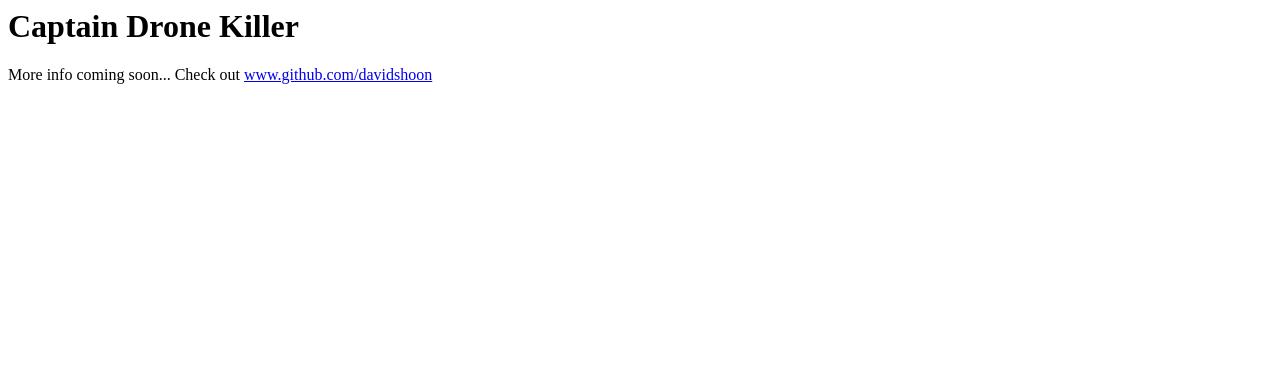
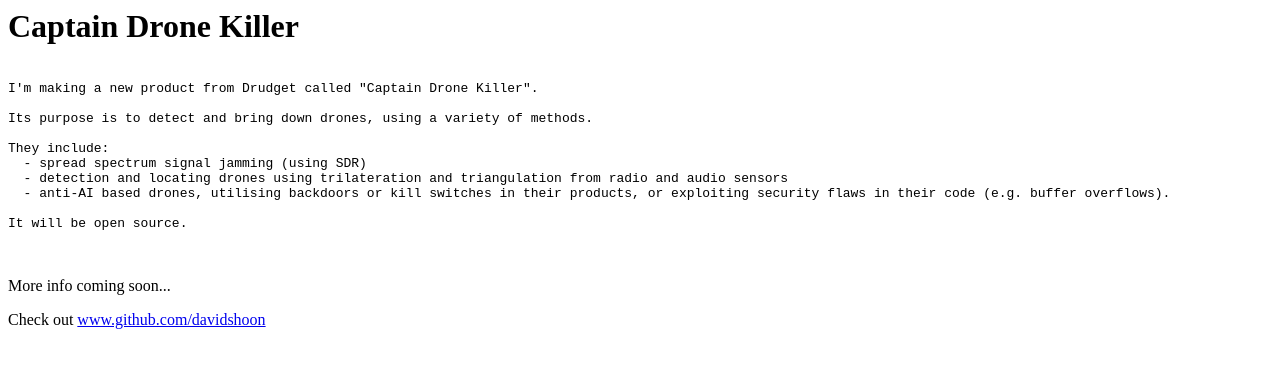
Before and after one commit to davidshoon/captaindronekiller, a plain HTML site: page index.html in a window 1280 px wide. Drawn offline with Linux system fonts and the light colour scheme.

Commit message:
Update index.html

```diff
--- a/index.html
+++ b/index.html
@@ -2,8 +2,27 @@
   <title>Captain Drone Killer</title>
   <body>
     <h1>Captain Drone Killer</h1>
+
+    <pre>
+I'm making a new product from Drudget called "Captain Drone Killer".
+
+Its purpose is to detect and bring down drones, using a variety of methods.
+
+They include:
+  - spread spectrum signal jamming (using SDR)
+  - detection and locating drones using trilateration and triangulation from radio and audio sensors
+  - anti-AI based drones, utilising backdoors or kill switches in their products, or exploiting security flaws in their code (e.g. buffer overflows).
+
+It will be open source.
+
+    </pre>
+
+    <p>
     More info coming soon...
+    </p>
+    <p>
     Check out <a href="http://www.github.com/davidshoon">www.github.com/davidshoon</a>
-
+    </p>
+</p>
   </body>
 </html>
```
